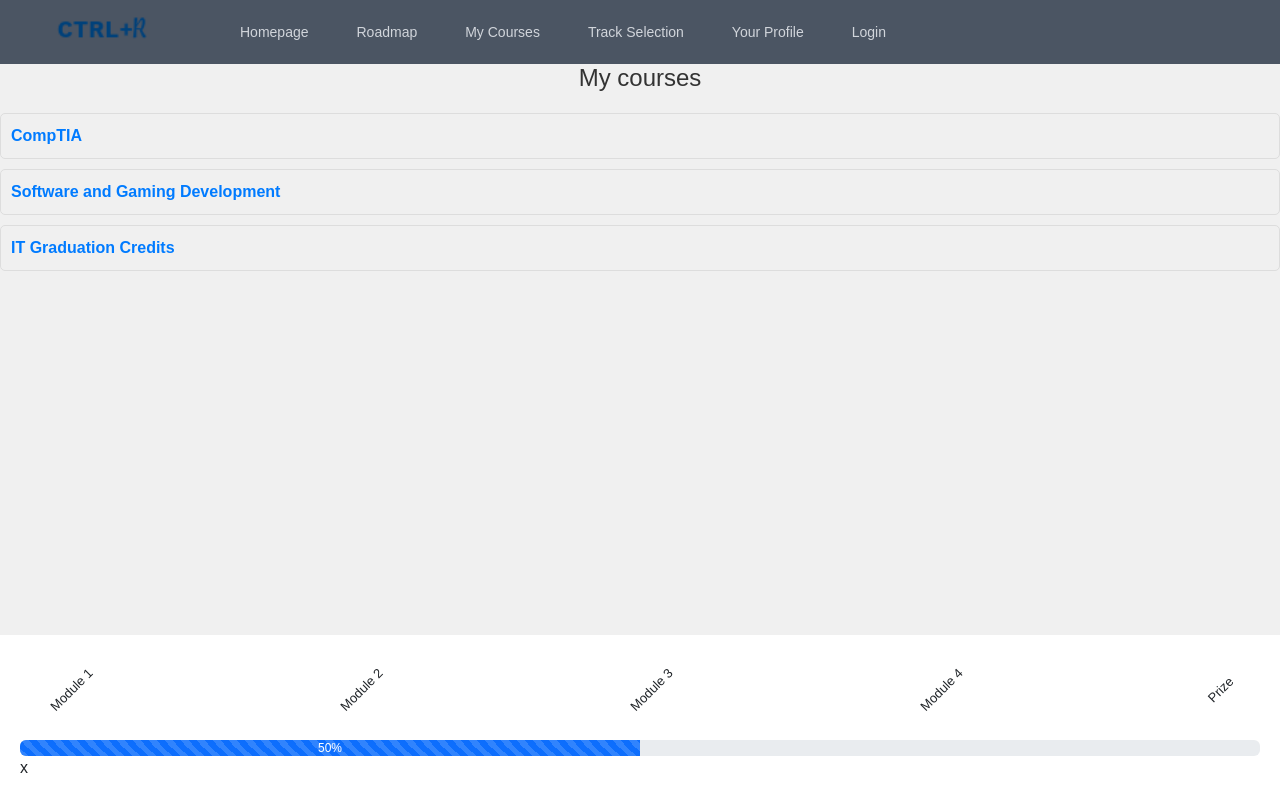
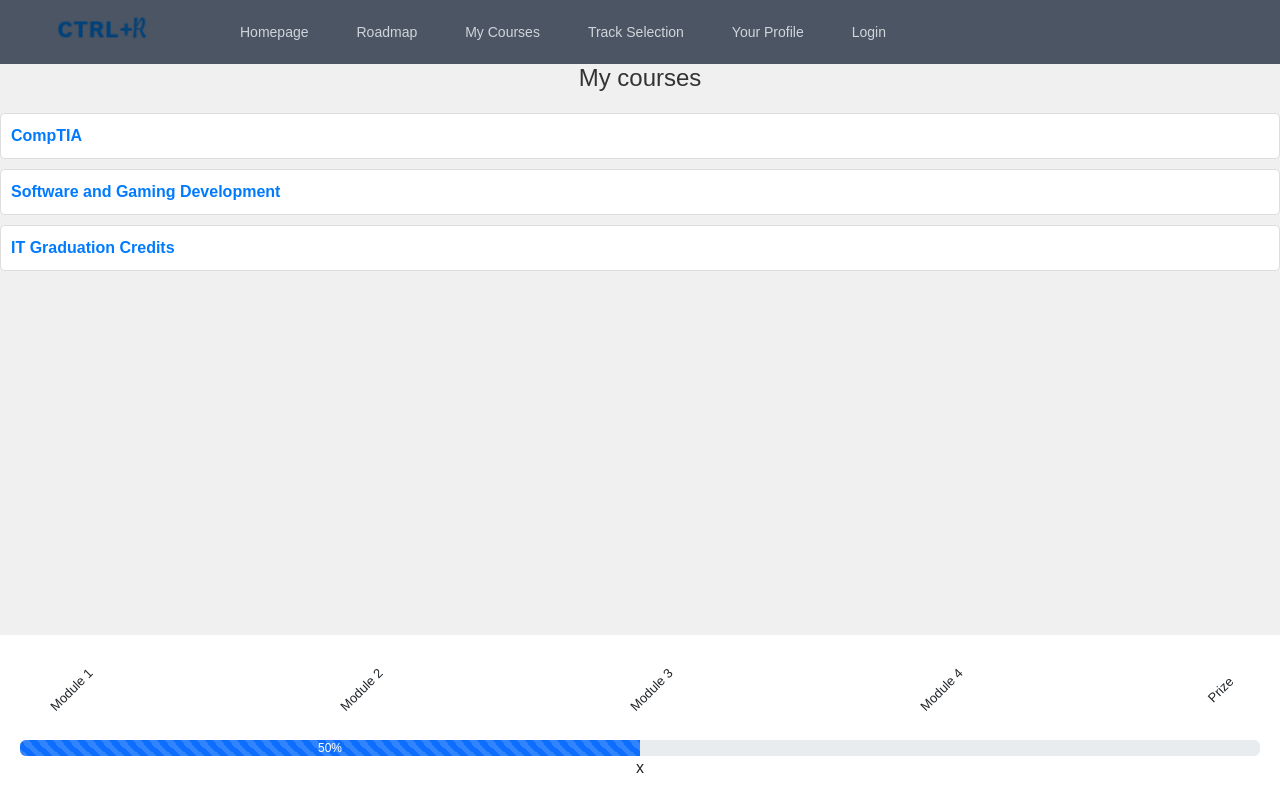
Before and after one commit to cfgcolumbus23/Team-15, a React (Create React App) app in the folder learning-app/: page /Mycourses in a window 1280 px wide. Built offline with nearby package versions, Linux system fonts and the light colour scheme.

Commit message:
course page update

```diff
--- a/learning-app/src/pages/mycourses.css
+++ b/learning-app/src/pages/mycourses.css
@@ -7,6 +7,7 @@ body {
   margin: 0;
   padding: 0;
   min-height: 100vh;
+  text-align: center;
 }
 
 /* User Courses Container */
@@ -17,8 +18,21 @@ body {
   box-shadow: 0 0 15px rgba(0, 0, 0, 0.1);
   padding: 20px;
   margin: 20px;
-  max-width: 600px;
+  max-width: 800px; /* Increased max width for better readability */
+  margin: 20px auto; /* Center the container horizontally */
+  text-align: left; /* Align content to the left */
+}
+
+/* Classes Container */
+.classes-container {
+  display: flex;
+  flex-wrap: wrap;
+  justify-content: space-between; /* Improved alignment for classes */
   text-align: center;
+  background-color: #007bff;
+  color: #ffffff;
+  padding: 20px; /* Increased padding for better spacing */
+  border-radius: 10px;
 }
 
 h2 {
@@ -41,6 +55,7 @@ li {
   border-radius: 5px;
   padding: 10px;
   transition: background-color 0.3s;
+  background-color: #fff;
 }
 
 li:hover {
--- a/learning-app/src/pages/mycourses.js
+++ b/learning-app/src/pages/mycourses.js
@@ -46,7 +46,7 @@ function UserCourses() {
 // Page
 function Mycourses(){
     return (
-        <div>
+        <div classname = "classes">
             <UserCourses />
             <RewardBar />
         </div>
```
